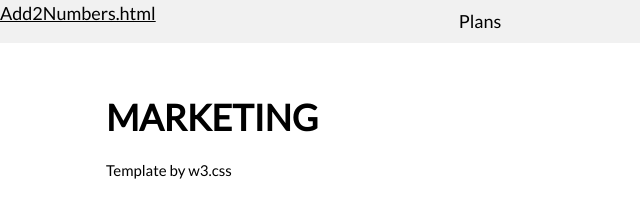
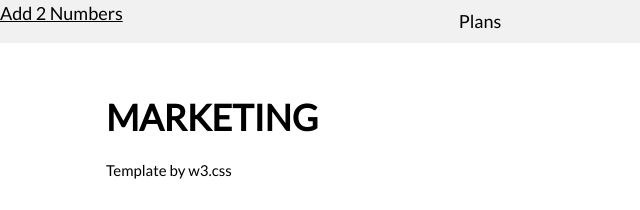
Before and after one commit to debmicabalo/CS1130, a plain HTML site: page index.html in a window 1280 px wide. Shown: the top 210 px of the page, 0-640 px from the left. Drawn offline with nearby package versions, Linux system fonts and the light colour scheme.

Commit message:
Update index.html

```diff
--- a/index.html
+++ b/index.html
@@ -20,7 +20,7 @@ html,body,h1,h2,h3,h4 {font-family:"Lato", sans-serif}
 <div class="w3-top">
   <div class="w3-row w3-large w3-light-grey">
     <div class="w3-col s3">
-      <a href="#Add2Numbers.html" class="Add2Numbers.html">Add2Numbers.html</a>
+      <a href="Add2Numbers.html" class="Add 2 Numbers">Add 2 Numbers</a>
     </div>
     <div class="w3-col s3">
       <a href="#plans" class="w3-button w3-block">Plans</a>
```
